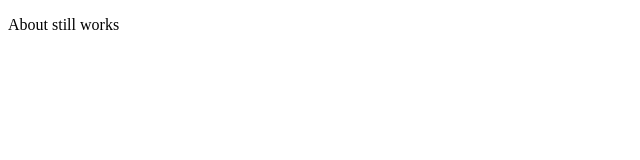
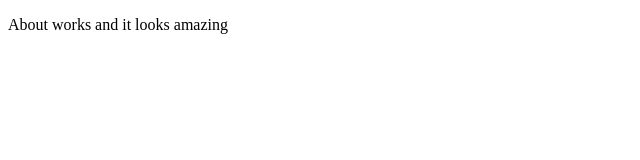
Before and after one commit to jeryjj/git, an Angular app: page / in a window 1280 px wide. Shown: the top 160 px of the page, without its empty margins (0-640 px from the left). Built offline with nearby package versions, Linux system fonts and the light colour scheme.

Commit message:
updated about

```diff
--- a/src/app/about/about.component.html
+++ b/src/app/about/about.component.html
@@ -1 +1 @@
-<p>About still works</p>
+<p>About works and it looks amazing</p>
```
